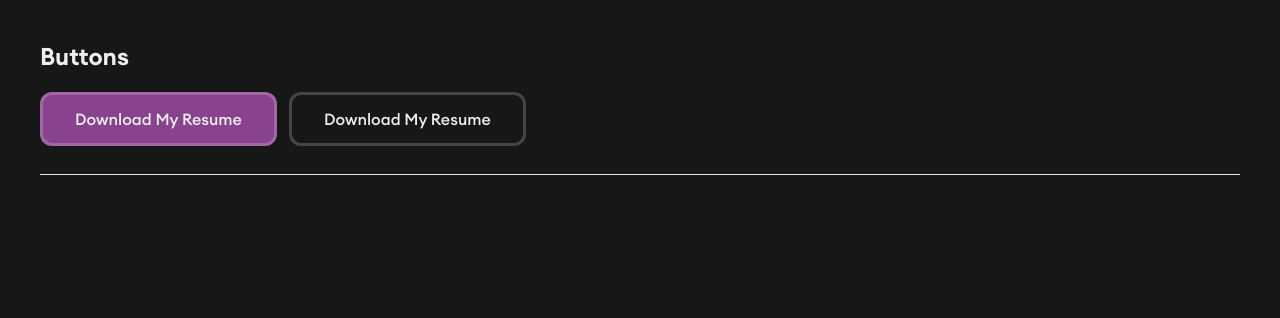
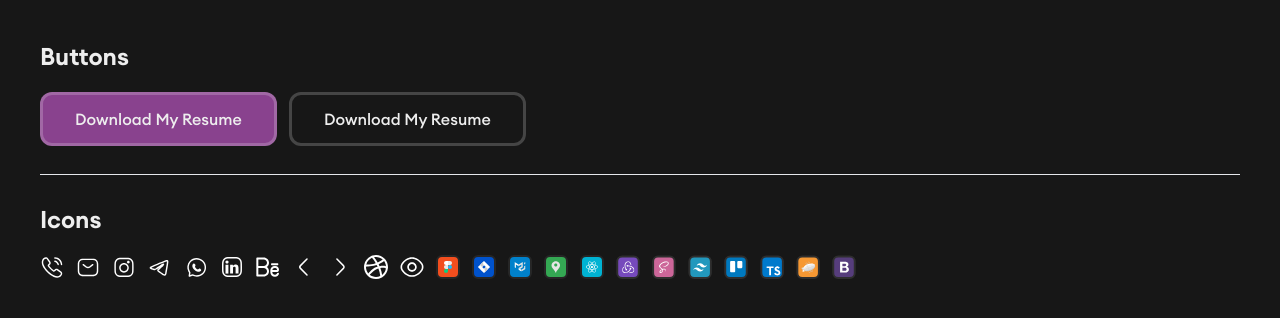
Before and after one commit to NimaSalmani/portfolio, a Next.js app: page /kit-samples in a window 1280 px wide. Shown: the top 318 px of the page. Built offline with nearby package versions, Linux system fonts and the light colour scheme.

Commit message:
Preview icons

```diff
--- a/app/kit-samples/page.tsx
+++ b/app/kit-samples/page.tsx
@@ -1,5 +1,7 @@
 import { Button } from '@/components/Button'
-import React from 'react'
+import { SvgIcon } from '@/components/SvgIcon'
+import { IcCall,IcBehance,IcBootstrap,IcChevronLeft,IcChevronRight,IcDribble,IcEmail,IcEye,IcFigma,IcGoogleMap,IcInstagram,IcJira,IcLinkdin,IcMaterialUi,IcReact,IcRedux,IcSass,IcTailwind,IcTelegram,IcTrello,IcTypescript,IcWatsApp,IcZeplin } from '@/components/Icon'
+
 
 const page = () => {
   return (
@@ -11,7 +13,83 @@ const page = () => {
                <Button varient="outline" color="transpaernt">Download My Resume</Button>
             </div>
         </div>
+
         <hr className='my-7' />
+
+        <div>
+          <h1 className='text-typography-default font-e_semibold text-2xl mb-5'>Icons</h1>
+          <div className="flex gap-[12px]">
+          <SvgIcon className="[&_svg]:w-[24px] [&_svg]:h-[24px]" fillColor="white">
+            <IcCall/>
+          </SvgIcon>
+          <SvgIcon className="[&_svg]:w-[24px] [&_svg]:h-[24px]" fillColor="white">
+            <IcEmail/>
+          </SvgIcon>
+          <SvgIcon className="[&_svg]:w-[24px] [&_svg]:h-[24px]" fillColor="white">
+            <IcInstagram/>
+          </SvgIcon>
+          <SvgIcon className="[&_svg]:w-[24px] [&_svg]:h-[24px]" fillColor="white">
+            <IcTelegram/>
+          </SvgIcon>
+          <SvgIcon className="[&_svg]:w-[24px] [&_svg]:h-[24px]" fillColor="white">
+            <IcWatsApp/>
+          </SvgIcon>
+          <SvgIcon className="[&_svg]:w-[24px] [&_svg]:h-[24px]" fillColor="white">
+            <IcLinkdin/>
+          </SvgIcon>
+          <SvgIcon className="[&_svg]:w-[24px] [&_svg]:h-[24px]" fillColor="white">
+            <IcBehance/>
+          </SvgIcon>
+          <SvgIcon className="[&_svg]:w-[24px] [&_svg]:h-[24px]" strockColor="white">
+            <IcChevronLeft/>
+          </SvgIcon>
+          <SvgIcon className="[&_svg]:w-[24px] [&_svg]:h-[24px]" strockColor="white">
+            <IcChevronRight/>
+          </SvgIcon>
+          <SvgIcon className="[&_svg]:w-[24px] [&_svg]:h-[24px]" fillColor="white">
+            <IcDribble/>
+          </SvgIcon>
+          <SvgIcon className="[&_svg]:w-[24px] [&_svg]:h-[24px]" fillColor="white">
+            <IcEye/>
+          </SvgIcon>
+          <SvgIcon className="[&_svg]:w-[24px] [&_svg]:h-[24px]">
+            <IcFigma/>
+          </SvgIcon>
+          <SvgIcon className="[&_svg]:w-[24px] [&_svg]:h-[24px]">
+            <IcJira/>
+          </SvgIcon>
+          <SvgIcon className="[&_svg]:w-[24px] [&_svg]:h-[24px]">
+            <IcMaterialUi/>
+          </SvgIcon>
+          <SvgIcon className="[&_svg]:w-[24px] [&_svg]:h-[24px]">
+            <IcGoogleMap/>
+          </SvgIcon>
+          <SvgIcon className="[&_svg]:w-[24px] [&_svg]:h-[24px]">
+            <IcReact/>
+          </SvgIcon>
+          <SvgIcon className="[&_svg]:w-[24px] [&_svg]:h-[24px]">
+            <IcRedux/>
+          </SvgIcon>
+          <SvgIcon className="[&_svg]:w-[24px] [&_svg]:h-[24px]">
+            <IcSass/>
+          </SvgIcon>
+          <SvgIcon className="[&_svg]:w-[24px] [&_svg]:h-[24px]">
+            <IcTailwind/>
+          </SvgIcon>
+          <SvgIcon className="[&_svg]:w-[24px] [&_svg]:h-[24px]">
+            <IcTrello/>
+          </SvgIcon>
+          <SvgIcon className="[&_svg]:w-[24px] [&_svg]:h-[24px]">
+            <IcTypescript/>
+          </SvgIcon>
+          <SvgIcon className="[&_svg]:w-[24px] [&_svg]:h-[24px]">
+            <IcZeplin/>
+          </SvgIcon>
+          <SvgIcon className="[&_svg]:w-[24px] [&_svg]:h-[24px]">
+            <IcBootstrap/>
+          </SvgIcon>
+          </div>
+        </div>
     </div>
   )
 }
```
